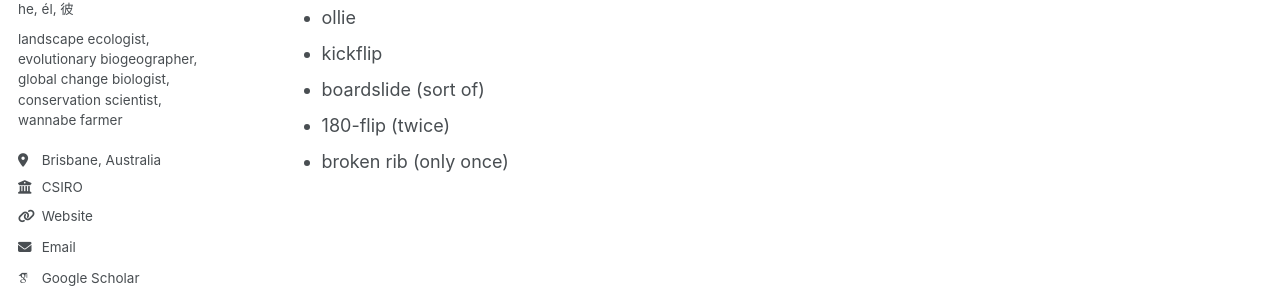
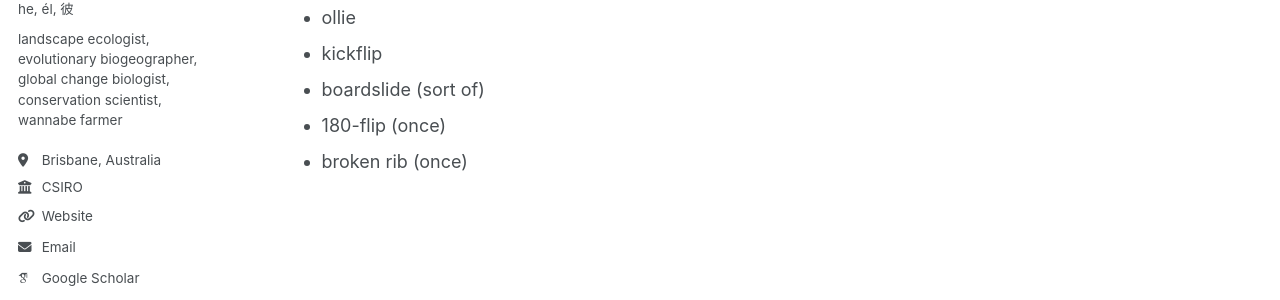
Before and after one commit to erthward/erthward.github.io, a Jekyll site: the page built from _pages/cv.md, in a window 1280 px wide and 900 px high, scrolled down 1114 px. Shown: the part 317-617 px from the top of the window. Built offline with Jekyll 4.4.1, drawn with Linux system fonts in a browser that asks for light colours; some web fonts are replaced; a script that is not in the unit is left out.

Commit message:
Update skate CV

```diff
--- a/_pages/cv.md
+++ b/_pages/cv.md
@@ -61,5 +61,5 @@ Skateboard tricks
 * ollie
 * kickflip
 * boardslide (sort of)
-* 180-flip (twice)
-* broken rib (only once)
+* 180-flip (once)
+* broken rib (once)
```
